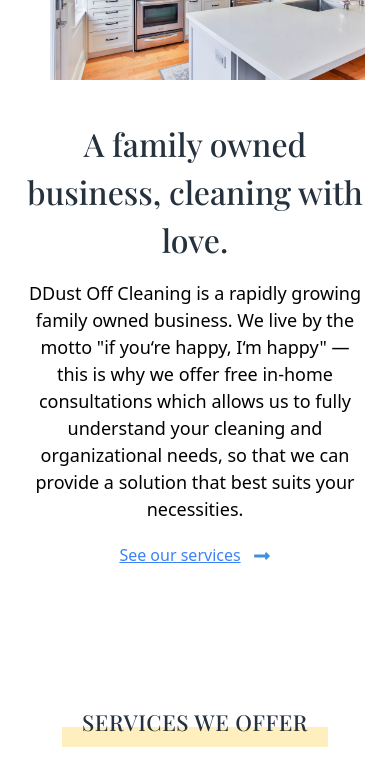
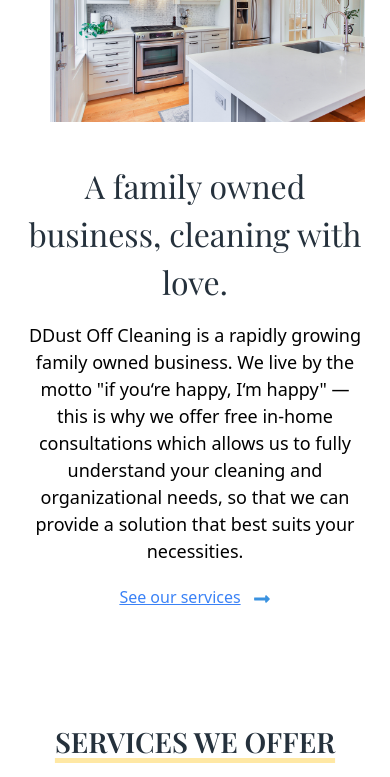
Before and after one commit to tristandasilva/ddustoffcleaning, a Next.js app: page / in a window 390 px wide. Shown: the part 860-1637 px from the top of the page. Built offline with nearby package versions, Linux system fonts and the light colour scheme.

Commit message:
Design adjustments

```diff
--- a/app/components/PageBanner.jsx
+++ b/app/components/PageBanner.jsx
@@ -6,7 +6,7 @@
       <div className='page-banner'>
         <div className='overlay'>
           <div className='flex justify-center items-center w-full h-full'>
-            <h1 className='text-2xl md:text-4xl text-black-blue tracking-normal uppercase px-2'>
+            <h1 className='text-3xl md:text-4xl text-black-blue tracking-normal uppercase px-2'>
               {text}
             </h1>
           </div>
--- a/app/components/SectionTitle.jsx
+++ b/app/components/SectionTitle.jsx
@@ -2,7 +2,7 @@
 
 const SectionTitle = ({ title }) => {
   return (
-    <h2 className='boxShad uppercase w-auto text-center text-black-blue tracking-wide font-medium self-center px-5 mb-8 md:mb-16'>
+    <h2 className='boxShad uppercase w-auto text-center text-black-blue font-regular self-center px-5 mb-8 md:mb-16'>
       {title}
     </h2>
   );
--- a/app/components/layouts/AboutLayout.jsx
+++ b/app/components/layouts/AboutLayout.jsx
@@ -5,7 +5,10 @@
 
 const AboutLayout = () => {
   return (
-    <div id='about' className='mb-[150px] px-[25px] md:px-[100px] mt-20'>
+    <div
+      id='about'
+      className='mb-28 md:mb-[150px] px-[25px] md:px-[100px] mt-20'
+    >
       <div className='flex gap-10 lg:gap-28 flex-col lg:flex-row justify-between lg:justify-center items-center'>
         <div className='flex-shrink-0'>
           <Image
@@ -16,7 +19,7 @@
           />
         </div>
         <div className='max-w-[550px] flex-shrink text-center md:text-left'>
-          <h3 className='text-[32px] font-medium text-black-blue'>
+          <h3 className='text-[32px] text-black-blue'>
             A family owned business, cleaning with love.
           </h3>
           <p className='text-[18px] font-sans font-light mt-4 mb-5'>
--- a/app/components/layouts/CtaLayout.jsx
+++ b/app/components/layouts/CtaLayout.jsx
@@ -5,7 +5,7 @@
   return (
     <div className='cta mt-20 md:mt-28 md:mb-10 '>
       <div className='overlay'>
-        <div className='p-5 md:p-0 flex flex-col h-full gap-10 justify-center items-center text-center'>
+        <div className='p-7 md:p-0 flex flex-col h-full gap-10 justify-center items-center text-center'>
           <div className='text-[32px] text-black-blue uppercase font-medium'>
             Tell us how we can lighten <span className='italic'>your</span>{' '}
             load.
--- a/app/components/layouts/ServicesLayout.jsx
+++ b/app/components/layouts/ServicesLayout.jsx
@@ -7,7 +7,7 @@
   return (
     <div
       id='services'
-      className='h-full my-[50px] md:my-[130px] mx-[20px] xl:mx-[100px] 2xl:mx-[200px] flex flex-col justify-center align-middle'
+      className='h-full my-[70px] md:my-[130px] mx-[20px] xl:mx-[100px] 2xl:mx-[200px] flex flex-col justify-center align-middle'
     >
       <SectionTitle title='Services We Offer' />
       <ServiceCardList services={services} />
--- a/app/faq/faqs.js
+++ b/app/faq/faqs.js
@@ -19,6 +19,11 @@
     answer:
       'Amet lacus molestie augue egestas fames elementum, diam dictum consectetur. Platea diam sed felis velit. Nunc quam mattis mattis semper quam odio ac.  Sem dapibus ornare commodo blandit adipiscing vitae at. Nunc quam mattis mattis.',
   },
+  {
+    question: 'Is the walkthrough included in the quotation?',
+    answer:
+      'Amet lacus molestie augue egestas fames elementum, diam dictum consectetur. Platea diam sed felis velit. Nunc quam mattis mattis semper quam odio ac.  Sem dapibus ornare commodo blandit adipiscing vitae at. Nunc quam mattis mattis.',
+  },
 ];
 
 export default faqs;
--- a/app/globals.css
+++ b/app/globals.css
@@ -48,7 +48,7 @@
 
 @media screen and (max-width: 640px) {
   .hero-section {
-    height: 60vh;
+    height: 65vh;
     text-align: center;
     background-position-x: -40px;
   }
@@ -60,7 +60,7 @@
   }
 
   .cta {
-    height: 65vh;
+    height: 70vh;
     background-image: url('/cta-img-mobile.png');
     background-position-y: -100px;
   }
@@ -127,7 +127,12 @@
 
 @media screen and (max-width: 640px) {
   .boxShad {
-    font-size: 22px;
+    font-size: 28px;
+    font-weight: 600;
+    line-height: 1.5;
+    border: none;
+    text-decoration: #ffe8a4 underline 5px;
+    text-underline-offset: 5px;
   }
 }
 
```
